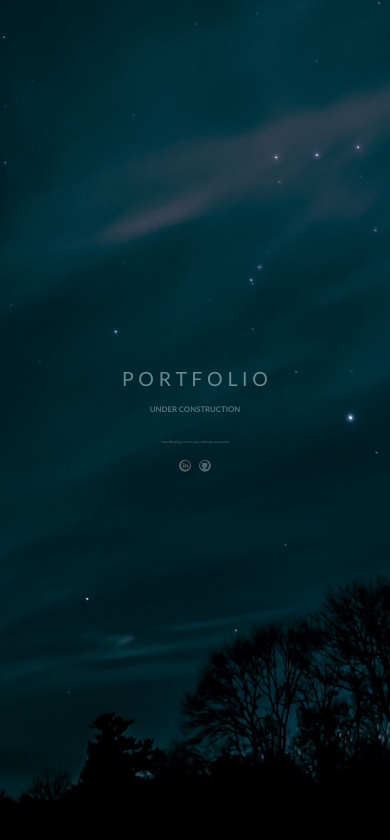
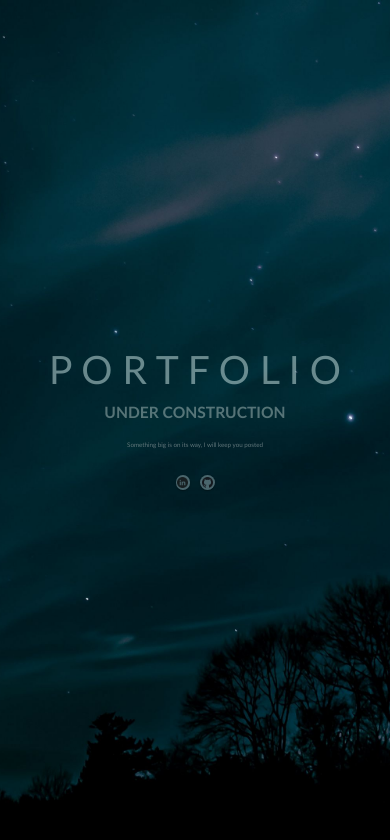
Before and after one commit to muthu-kumaravel/muthu-kumaravel.github.io, an Angular app: page / in a window 390 px wide. Shown: the top 840 px of the page. Built offline with nearby package versions, Linux system fonts and the light colour scheme.

Commit message:
UPDATE : font to look good on mobile

```diff
--- a/src/app/app.component.scss
+++ b/src/app/app.component.scss
@@ -16,21 +16,20 @@ h1 {
   line-height: 1;
   padding: 0;
   margin: 0;
-  font-size: 5vw;
+  font-size: 10vw;
   color: #bfdada8c;
   font-weight: lighter;
 }
 
 h2 {
-  margin: 1.25vw 0;
-  font-size: 2vw;
+  margin: 1.875vw 0;
+  font-size: 4vw;
   color: #94aaaa94;
   font-weight: bolder;
 }
 
 p {
-  font-size: 0.8vw;
-  margin: 0.5vw 0;
+  font-size: 1.6vw;
   color: #728588d7;
 }
 
@@ -42,41 +41,41 @@ p {
   flex-direction: column;
   align-items: center;
   position: absolute;
-  top: 50%;
-  left: 50%;
-  transform: translate(-50%, -50%);
+  // top: 50%;
+  // left: 50%;
+  // transform: translate(-50%, -50%);
 }
 
 .card-container {
   display: flex;
   flex-wrap: wrap;
   justify-content: center;
-  margin-top: 0.5vw;
+  margin-top: 0.75vw;
 }
 
 .circle-link {
-  height: 3vw;
-  width: 3vw;
-  border-radius: 2vw;
-  margin: 1vw;
+  height: 3.75vw;
+  width: 3.75vw;
+  border-radius: 2.5vw;
+  margin: 1.25vw;
   background-color: #859fa58e;
   border: 0vw;
   display: flex;
   justify-content: center;
   align-items: center;
   cursor: pointer;
-  box-shadow: 0 0.25vw 0.15vw rgba(0, 0, 0, 0.12), 0 0.25vw 0.5vw rgba(0, 0, 0, 0.24);
+  box-shadow: 0 0.3125vw 0.1875vw rgba(0, 0, 0, 0.12), 0 0.25vw 0.5vw rgba(0, 0, 0, 0.24);
   transition: 1s ease-out;
 }
 
 .circle-link:hover {
   transform: translateY(-0.25rem);
-  box-shadow: 0vw 0.15vw 0.075vw rgba(0, 0, 0, 0.2);
+  box-shadow: 0vw 0.1875vw 0.09375vw rgba(0, 0, 0, 0.2);
 }
 
 .social-link {
-  height: 2.25vw;
-  width: 2.25vw;
+  height: 2.8125vw;
+  width: 2.8125vw;
   margin: 0vw;
   display: flex;
   justify-content: center;
```
Also changed, not shown: 3 other files (tests, documents, lock files or other folders).
